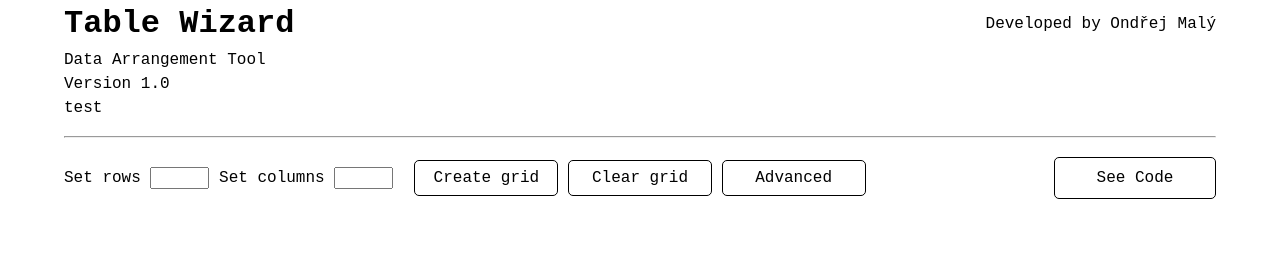
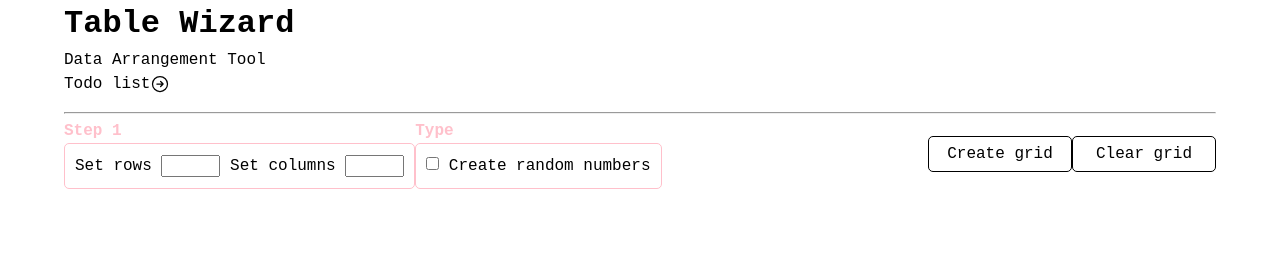
Before and after one commit to ylam21/table-wizard, a plain HTML site: page index.html in a window 1280 px wide. Drawn offline with Linux system fonts and the light colour scheme.

Commit message:
transfroming to new state

```diff
--- a/index.html
+++ b/index.html
@@ -3,7 +3,7 @@
 <head>
   <meta charset="UTF-8">
   <meta name="viewport" content="width=device-width, initial-scale=1.0">
-  <title>Document</title>
+  <title>Table Wizard</title>
   <link rel="stylesheet" href="styles/global.css">
   <link rel="stylesheet" href="styles/utils.css">
   <link rel="stylesheet" href="styles/modern-normalize.css">
@@ -13,30 +13,38 @@
 </head>
 <body>
   <header class="header container">
-    <div class="header__wrapper">
       <h1 class="header__title">Table Wizard</h1>
-      <p class="header__info" id="info"></p>
-      <p class="header__author">Developed by <a href="#">Ondřej Malý</a></p>
+    <p class=header__description>Data Arrangement Tool</p>
+    <div class="todo__container">
+      <a href="todo.html" class="todo__link">Todo list</a>
+      <svg xmlns="http://www.w3.org/2000/svg" fill="none" viewBox="0 0 24 24" stroke-width="1.5" stroke="currentColor" width="20px" height="20px">
+        <path stroke-linecap="round" stroke-linejoin="round" d="m12.75 15 3-3m0 0-3-3m3 3h-7.5M21 12a9 9 0 1 1-18 0 9 9 0 0 1 18 0Z" />
+      </svg>
     </div>
-    <p class=header__description>Data Arrangement Tool</p>
-    <p class="header__description">Version 1.0</p>
-    <p>test</p>
   </header>
   <hr class="container">
   <section class="controls container">
-    <div class="controls__group-1">
-      <label class="controls__label" for="rowsInput">Set rows</label>
-      <input class="controls__input" type="number" min="0" max="100" id="rowsInput">
-      <label class="controls__label" for="columnsInput">Set columns</label>
-      <input class="controls__input" type="number" min="0" max="100" id="columnsInput">
+
+    <div class="controls__group">
+      <div>
+        <label for="controls__box" class=" box__label">Step 1</label>
+        <div class="controls__box">
+          <label class="controls__label" for="rowsInput">Set rows</label>
+          <input class="controls__input" type="number" min="0" max="100" id="rowsInput">
+          <label class="controls__label" for="columnsInput">Set columns</label>
+          <input class="controls__input" type="number" min="0" max="100" id="columnsInput">
+        </div>
+      </div>
+      <div>
+        <label for="controls__box" class="box__label">Type</label>
+        <div class="controls__box">
+          <input type="checkbox" id="checkRandom"> Create random numbers
+        </div>
+      </div>
     </div>
-    <div class="controls__group-2">
+    <div class="controls__group">
       <button class="controls__btn btn" id="createLayoutBtn">Create grid</button>
       <button class="controls__btn btn" id="clearBtn">Clear grid</button>
-      <button class="controls__btn btn" id="advancedBtn">Advanced</button>
-    </div>
-    <div class="controls__group-3">
-      <a class="controls__link btn" href="https://github.com/ohnivasasanka/tablewizard.com" target="_blank" id="seeCodeBtn">See Code</a>
     </div>
   </section>
   <main class="output">
--- a/scripts/index.js
+++ b/scripts/index.js
@@ -94,3 +94,8 @@ clearBtn.addEventListener("click",clearOutput);
 // possible to turn on if needed
 // rowsInput.addEventListener("change",createLayout);
 // columnsInput.addEventListener("change",createLayout);
+
+const checkRandom = document.getElementById("checkRandom");
+
+console.log(checkRandom.value)
+checkRandom.addEventListener("click",() => console.log('This value is:',checkRandom.value))
--- a/styles/components/controls.css
+++ b/styles/components/controls.css
@@ -9,23 +9,11 @@
   cursor: pointer;
 }
 
-.controls__group-1,
-.controls__group-2,
-.controls__group-3 {
-  flex: 1;
+.controls__group {
+  display: flex;
   align-items: center;
 }
 
-.controls__group-2 {
-  flex-wrap: nowrap;
-  min-width: fit-content;
-}
-
-.controls__group-3 {
-  display: flex;
-  justify-content: flex-end;
-
-}
 
 .controls__link {
   text-align: center;
@@ -35,3 +23,14 @@
   cursor: pointer;
   margin-left: auto;
 }
+
+.controls__box {
+  border: 1px solid pink;
+  border-radius: 5px;
+  padding: 10px;
+}
+
+.box__label {
+  color: pink;
+  font-weight: bolder;
+}
--- a/styles/components/header.css
+++ b/styles/components/header.css
@@ -11,3 +11,9 @@
 .header__author {
   font-size: medium;
 }
+
+
+.todo__container {
+  display: flex;
+  align-items: center;
+}
```
Also changed, not shown: todo.html (added, +14 -0 lines).
